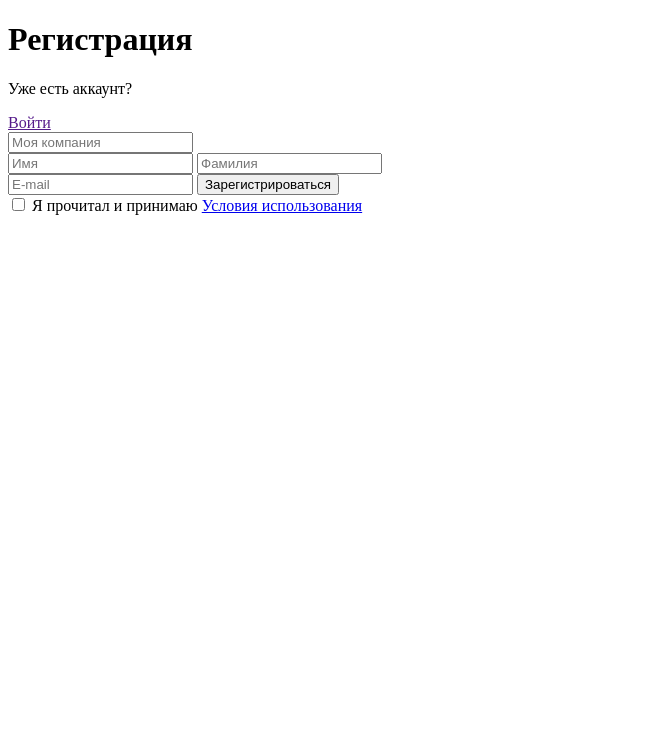
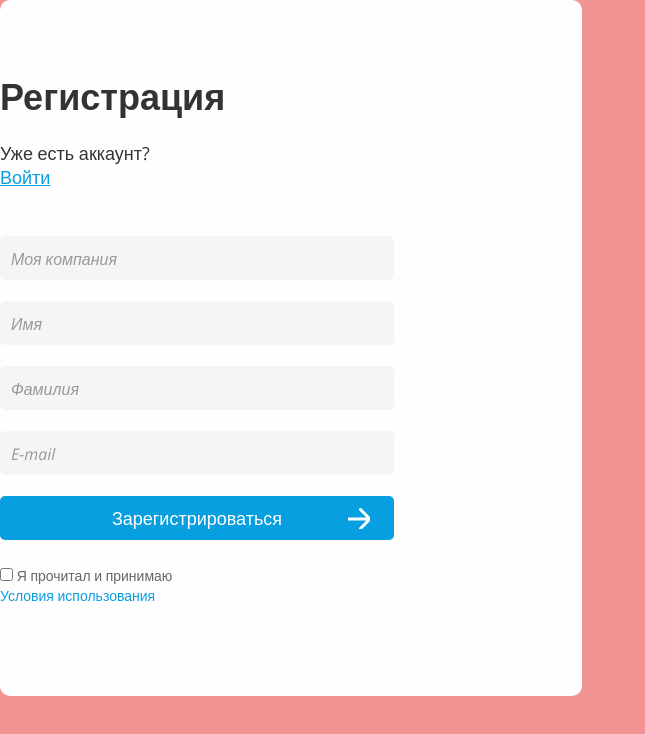
Before and after one commit to axez1/purple-school, a plain HTML site: page 2-form/index.html in a window 1280 px wide. Shown: the whole page, without its empty margins (0-645 px from the left). Drawn offline with nearby package versions, Linux system fonts and the light colour scheme.

Commit message:
styled form

```diff
--- a/2-form/index.html
+++ b/2-form/index.html
@@ -3,6 +3,7 @@
 <head>
   <meta charset="UTF-8">
   <meta name="viewport" content="width=device-width, initial-scale=1.0">
+  <link rel="stylesheet" href="./main.css">
   <link rel="preconnect" href="https://fonts.googleapis.com">
   <link rel="preconnect" href="https://fonts.gstatic.com" crossorigin>
   <link href="https://fonts.googleapis.com/css2?family=Open+Sans:ital,wght@0,300..800;1,300..800&display=swap" rel="stylesheet">
@@ -16,19 +17,19 @@
           <h1 class="main__form--title">Регистрация</h1>
           <div class="main__form--block">
             <p class="main__form--block-answer">Уже есть аккаунт?</p>
-            <a href="" class="main__form--block-link">Войти</a>
+            <a href="#" class="main__form--block-link">Войти</a>
           </div>
           <div class="main__form--input">
-            <input type="text" name="company" placeholder="Моя компания">
+            <input class="form-input" type="text" name="company" placeholder="Моя компания">
             <div class="main__form--full-name">
-              <input type="text" name="name" placeholder="Имя">
-              <input type="text" name="surname" placeholder="Фамилия">
+              <input class="form-input form-name" type="text" name="name" placeholder="Имя" required >
+              <input class="form-input form-surname" type="text" name="surname" placeholder="Фамилия" required >
             </div>
-            <input type="email" name="email" placeholder="E-mail" required >
-            <button type="submit" name="submit">Зарегистрироваться</button>
+            <input class="form-input" type="email" name="email" placeholder="E-mail" required >
+            <button class="btn" type="submit" name="submit">Зарегистрироваться</button>
             <div class="main__form--agreement">
               <label class="checkbox-label">
-                <input type="checkbox" name="checkbox" id="checkbox">
+                <input class="checkbox" type="checkbox" name="checkbox" id="checkbox">
                 Я прочитал и принимаю
               </label>
               <a href="#" class="main__form--terms">Условия использования</a>
--- /dev/null
+++ b/2-form/main.css
@@ -0,0 +1,184 @@
+*,
+*::before,
+*::after {
+  margin: 0;
+  padding: 0;
+  box-sizing: border-box;
+}
+
+:root {
+
+  /**
+   * colors
+   */
+  --white: #fff;
+  --background-body: #f39494;
+  --background-form: #fffefe;
+  --background-button: #089fe0;
+  --background-input: #f5f5f5;
+  --color-link: #089fe0;
+  --color-header: #333;
+  --color-h3: #333;
+  --color-label: #666;
+  --color-placeholder: #999;
+  --font-button: #fff;
+  --outline-focus: #f5f5f5;
+  --input-radius: 5px;
+  --form-radius: 10px;
+  --hover: #066c97;
+
+  /**
+   * typography
+   */
+
+  --font-family: "Open Sans", sans-serif;
+
+  --fw-400: 400;
+  --fw-600: 600;
+  --fw-700: 700;
+
+}
+
+a,
+span,
+button { display: block; }
+
+a {
+  color: inherit;
+  text-decoration: none;
+}
+
+button, input {
+  background: none;
+  border: none;
+  font: inherit;
+  cursor: pointer;
+}
+
+html {
+  font-family: var(--font-family);
+  font-size: 62.5%;
+  overflow-x: hidden;
+}
+
+body {
+  background-color: var(--background-body);
+  color: var(--color-header);
+  font-size: 1.8rem;
+}
+
+h1 {
+  color: var(--color-header);
+  font-family: var(--font-family);
+  font-weight: var(--fw-700);
+  font-size: 36px;
+}
+
+.container {
+  max-width: 1440px;
+  width: 100%;
+}
+
+.main__form--wrapper {
+  background-color: var(--background-form);
+  border-radius: var(--form-radius);
+  max-width: 582px;
+  width: 100%;
+  height: auto;
+}
+
+.main__form--title {
+  padding-top: 72px;
+  margin-bottom: 20px;
+}
+
+.main__form--block {
+  margin-bottom: 47px;
+}
+
+.main__form--block-answer {
+  font-weight: var(--fw-400);
+  font-size: 18px;
+}
+
+.main__form--block-link {
+  font-weight: var(--fw-400);
+  text-decoration: underline;
+  text-decoration-skip-ink: none;
+  color: var(--color-link);
+}
+
+.main__form--block-link:hover {
+  color: var(--hover);
+}
+
+.form-input {
+  max-width: 394px;
+  width: 100%;
+  min-height: 44px;
+  background-color: var(--background-input);
+  border-radius: var(--input-radius);
+  color: var(--color-h3);
+  font-weight: var(--fw-600);
+  padding-left: 11px;
+  margin-bottom: 21px;
+}
+
+input::placeholder {
+  color: var(--color-placeholder);
+  font-weight: var(--fw-400);
+  font-size: 16px;
+  font-style: italic;
+}
+
+input:focus-visible {
+  outline: 1px solid var(--outline-focus);
+  background-color: var(--white);
+}
+input:focus-visible::placeholder {
+  opacity: 0.3;
+}
+
+.btn {
+  position: relative;
+  max-width: 394px;
+  width: 100%;
+  min-height: 44px;
+  border-radius: var(--input-radius);
+  background-color: var(--background-button);
+  color: var(--white);
+  font-weight: var(--fw-400);
+  text-align: center;
+  transition: background-color 0.2s ease-in-out;
+  margin-bottom: 22px;
+}
+
+.btn:hover {
+  background-color: var(--hover);
+}
+
+.btn::after {
+  position: absolute;
+  right: 24px;
+  top: 11px;
+  content: "";
+  width: 22px;
+  height: 22px;
+  background-image: url('./Arrow-1.svg');
+}
+
+.main__form--agreement {
+  padding-bottom: 91px;
+}
+
+.checkbox-label {
+  color: var(--color-label);
+  font-weight: var(--fw-400);
+  font-size: 14px;
+}
+
+.main__form--terms {
+  color: var(--color-link);
+  font-weight: var(--fw-400);
+  font-size: 14px;
+}
```
Also changed, not shown: 2-form/Arrow-1.svg (added).
